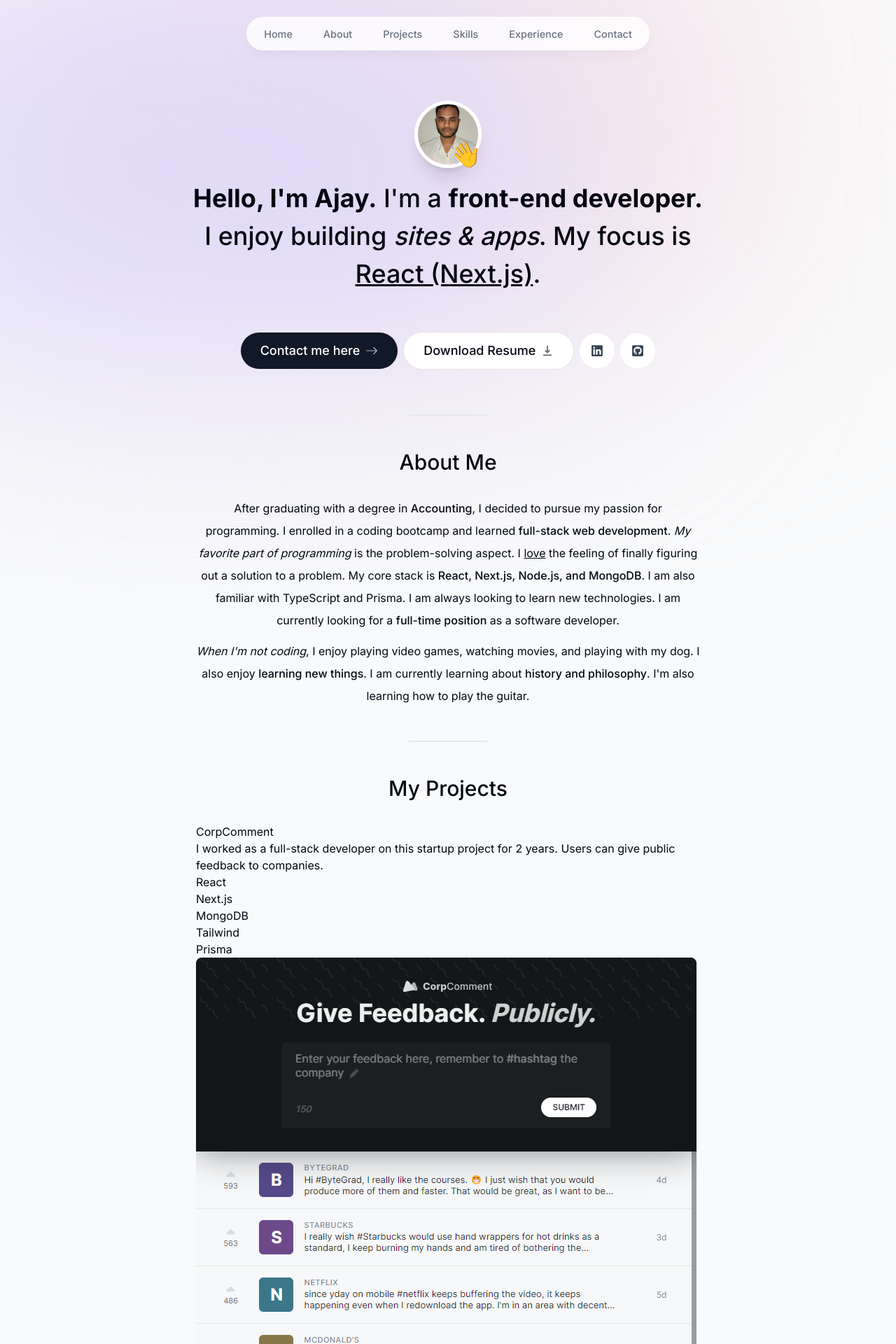
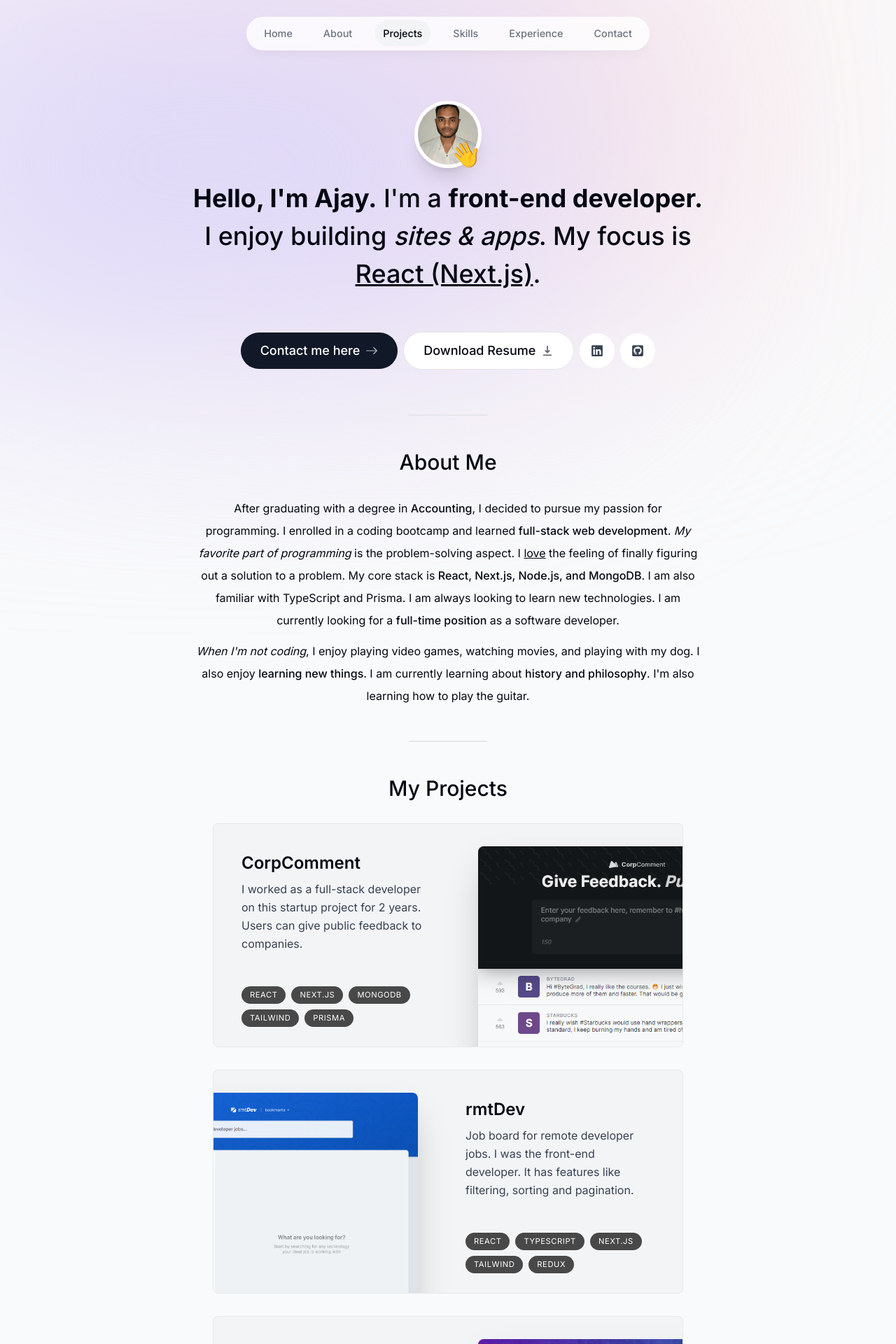
Before and after one commit to ajay-it/portfolio, a Next.js app: page / in a window 1280 px wide. Shown: the top 1920 px of the page at 70% size. Built offline with nearby package versions, Linux system fonts and the light colour scheme.

Commit message:
header functionality

```diff
--- a/app/layout.tsx
+++ b/app/layout.tsx
@@ -1,6 +1,7 @@
 import Header from "@/components/header";
 import "./globals.css";
 import { Inter } from "next/font/google";
+import ActiveSectionContextProvider from "@/context/active-section-context";
 const inter = Inter({ subsets: ["latin"] });
 
 export const metadata = {
@@ -14,14 +15,16 @@ export default function RootLayout({
   children: React.ReactNode;
 }) {
   return (
-    <html lang="en">
+    <html lang="en" className="!scroll-smooth">
       <body
         className={`${inter.className} bg-gray-50 text-gray-950 relative h-[5000px] pt-28 sm:pt-36`}
       >
         <div className="bg-[#fbe2e3] absolute top-[-6rem] -z-10 right-[11rem] h-[31.25rem] w-[31.25rem] rounded-full blur-[10rem] sm:w-[68.75rem]"></div>
         <div className="bg-[#dbd7fb] absolute top-[-1rem] -z-10 left-[-35rem] h-[31.25rem] w-[50rem] rounded-full blur-[10rem] sm:w-[68.75rem] md:left-[-33rem] lg:left-[-28rem] xl:left-[-15rem] 2xl:left-[-5rem]"></div>
-        <Header />
-        {children}
+        <ActiveSectionContextProvider>
+          <Header />
+          {children}
+        </ActiveSectionContextProvider>
       </body>
     </html>
   );
--- a/components/about.tsx
+++ b/components/about.tsx
@@ -1,13 +1,28 @@
 "use client";
 
 import { motion } from "framer-motion";
-import React from "react";
+import React, { useEffect } from "react";
 import SectionHeading from "./section-heading";
+import { useInView } from "react-intersection-observer";
+import { useActiveSectionContext } from "@/context/active-section-context";
 
 export default function About() {
+  const { ref, inView } = useInView({
+    threshold: 0.75,
+  });
+  const { setActiveSection } = useActiveSectionContext();
+
+  useEffect(() => {
+    if (inView) {
+      setActiveSection("About");
+    }
+  }, [inView, setActiveSection]);
+
   return (
     <motion.section
-      className="max-w-[45rem] text-center leading-8"
+      ref={ref}
+      id="about"
+      className="max-w-[45rem] text-center leading-8 scroll-mt-24"
       initial={{ opacity: 0, y: 100 }}
       animate={{ opacity: 1, y: 0 }}
       transition={{ delay: 0.175 }}
--- a/components/header.tsx
+++ b/components/header.tsx
@@ -4,8 +4,10 @@ import React from "react";
 import { motion } from "framer-motion";
 import { links } from "@/lib/data";
 import Link from "next/link";
+import { useActiveSectionContext } from "@/context/active-section-context";
 
 export default function Header() {
+  const { activeSection, setActiveSection } = useActiveSectionContext();
   return (
     <header className="z-[999] relative">
       <motion.div
@@ -15,7 +17,7 @@ export default function Header() {
         initial={{ y: -100, x: "-50%", opacity: 0 }}
         animate={{ y: 0, x: "-50%", opacity: 1 }}
       ></motion.div>
-      <nav className="flex fixed left-1/2 h-12 -translate-x-1/2 py-2 top-0 sm:top-[1.6rem] sm:h-[initial] sm:py-0">
+      <nav className="flex fixed left-1/2 h-12 -translate-x-1/2 py-3 top-0 sm:top-[1.8rem] sm:h-[initial] sm:py-0">
         <ul className="flex w-[22rem] flex-wrap items-center justify-center gap-y-1 text-[0.9rem] font-medium text-gray-500 sm:w-[initial] sm:flex-nowrap sm:gap-5">
           {links.map((link) => (
             <motion.li
@@ -25,10 +27,24 @@ export default function Header() {
               animate={{ y: 0, opacity: 1 }}
             >
               <Link
-                className="flex w-full items-center justify-center px-3 py-3 hover:text-gray-950 transition"
+                className={`flex w-full items-center justify-center px-3 py-2 hover:text-gray-950 transition ${
+                  activeSection === link.name ? "text-gray-950" : ""
+                }`}
                 href={link.hash}
+                onClick={() => setActiveSection(link.name)}
               >
                 {link.name}
+                {activeSection === link.name && (
+                  <motion.span
+                    className="bg-gray-100 rounded-full absolute inset-0 -z-10"
+                    layoutId="activeSection"
+                    transition={{
+                      type: "spring",
+                      stiffness: 380,
+                      damping: 30,
+                    }}
+                  ></motion.span>
+                )}
               </Link>
             </motion.li>
           ))}
--- a/components/intro.tsx
+++ b/components/intro.tsx
@@ -1,16 +1,32 @@
 "use client";
 
-import React from "react";
+import React, { useEffect } from "react";
 import Image from "next/image";
 import { motion } from "framer-motion";
 import Link from "next/link";
 import { BsArrowRight } from "react-icons/bs";
 import { HiDownload } from "react-icons/hi";
 import { FaGithubSquare, FaLinkedin } from "react-icons/fa";
+import { useInView } from "react-intersection-observer";
+import { useActiveSectionContext } from "@/context/active-section-context";
 
 export default function Intro() {
+  const { ref, inView } = useInView({
+    threshold: 0.5,
+  });
+  const { setActiveSection } = useActiveSectionContext();
+
+  useEffect(() => {
+    if (inView) {
+      setActiveSection("Home");
+    }
+  }, [inView, setActiveSection]);
   return (
-    <section className="mb-28 max-w-[50rem] text-center sm:mb-0">
+    <section
+      ref={ref}
+      id="home"
+      className="mb-28 max-w-[50rem] text-center sm:mb-0 scroll-mt-28 sm:scroll-mt-36"
+    >
       <div className="flex justify-center items-center relative">
         <div className="relative">
           <motion.div
--- a/components/project.tsx
+++ b/components/project.tsx
@@ -1,6 +1,9 @@
+"use client";
+
 import { projectsData } from "@/lib/data";
-import React from "react";
+import React, { useRef } from "react";
 import Image from "next/image";
+import { motion, useScroll, useTransform } from "framer-motion";
 
 type ProjectProps = (typeof projectsData)[number];
 
@@ -10,17 +13,54 @@ export default function Project({
   tags,
   imageUrl,
 }: ProjectProps) {
+  const ref = useRef<HTMLDivElement>(null);
+  const { scrollYProgress } = useScroll({
+    target: ref,
+    offset: ["0 1", "1.33 1"],
+  });
+  const scaleProgess = useTransform(scrollYProgress, [0, 1], [0.8, 1]);
+  const opacityProgess = useTransform(scrollYProgress, [0, 1], [0.6, 1]);
+
   return (
-    <section>
-      <h3>{title}</h3>
-      <p>{description}</p>
-      <ul>
-        {tags.map((tag, index) => (
-          <li key={index}>{tag}</li>
-        ))}
-      </ul>
+    <motion.div
+      ref={ref}
+      style={{
+        scale: scaleProgess,
+        opacity: opacityProgess,
+      }}
+      className="group mb-3 sm:mb-8 last:mb-0"
+    >
+      <section className="bg-gray-100 max-w-[42rem] border border-black/5 rounded-lg overflow-hidden sm:pr-8 relative sm:h-[20rem] hover:bg-gray-200 transition sm:group-even:pl-8">
+        <div className="pt-4 pb-7 px-5 sm:pl-10 sm:pr-2 sm:pt-10 sm:max-w-[50%] flex flex-col h-full sm:group-even:ml-[18rem]">
+          <h3 className="text-2xl font-semibold">{title}</h3>
+          <p className="mt-2 leading-relaxed text-gray-700">{description}</p>
+          <ul className="flex flex-wrap mt-4 gap-2 sm:mt-auto">
+            {tags.map((tag, index) => (
+              <li
+                key={index}
+                className="bg-black/[0.7] px-3 py-1 text-[0.7rem] uppercase tracking-wider text-white rounded-full"
+              >
+                {tag}
+              </li>
+            ))}
+          </ul>
+        </div>
+        <Image
+          src={imageUrl}
+          alt={title}
+          className="absolute hidden sm:block top-8 -right-40 w-[28.25rem] rounded-t-lg shadow-2xl
+        transition
+        group-hover:scale-[1.04]
+        group-hover:-translate-x-3
+        group-hover:translate-y-3
+        group-hover:-rotate-2
 
-      <Image src={imageUrl} alt={title} />
-    </section>
+        group-even:group-hover:translate-x-3
+        group-even:group-hover:rotate-2
+
+        group-even:right-[initial] group-even:-left-40"
+        />
+      </section>
+    </motion.div>
   );
 }
--- a/components/projects.tsx
+++ b/components/projects.tsx
@@ -1,11 +1,25 @@
-import React from "react";
+"use client";
+
+import React, { useEffect } from "react";
 import SectionHeading from "./section-heading";
 import { projectsData } from "@/lib/data";
 import Project from "./project";
+import { useInView } from "react-intersection-observer";
+import { useActiveSectionContext } from "@/context/active-section-context";
 
 export default function Projects() {
+  const { ref, inView } = useInView({
+    threshold: 0.5,
+  });
+  const { setActiveSection } = useActiveSectionContext();
+
+  useEffect(() => {
+    if (inView) {
+      setActiveSection("Projects");
+    }
+  }, [inView, setActiveSection]);
   return (
-    <section className="max-w-[45rem]">
+    <section ref={ref} id="projects" className="max-w-[45rem] scroll-mt-24">
       <SectionHeading>My projects</SectionHeading>
       <div>
         {projectsData.map((project, index) => (
--- /dev/null
+++ b/context/active-section-context.tsx
@@ -0,0 +1,46 @@
+"use client";
+
+import { links } from "@/lib/data";
+import React, { createContext, useContext, useState } from "react";
+
+type SectionName = (typeof links)[number]["name"];
+
+type ActiveSectionContextProviderProps = {
+  children: React.ReactNode;
+};
+
+type ActiveSectionContextType = {
+  activeSection: SectionName;
+  setActiveSection: React.Dispatch<React.SetStateAction<SectionName>>;
+};
+
+export const ActiveSectionContext =
+  createContext<ActiveSectionContextType | null>(null);
+
+export default function ActiveSectionContextProvider({
+  children,
+}: ActiveSectionContextProviderProps) {
+  const [activeSection, setActiveSection] = useState<SectionName>("Home");
+  return (
+    <ActiveSectionContext.Provider
+      value={{
+        activeSection,
+        setActiveSection,
+      }}
+    >
+      {children}
+    </ActiveSectionContext.Provider>
+  );
+}
+
+export function useActiveSectionContext() {
+  const context = useContext(ActiveSectionContext);
+
+  if (context === null) {
+    throw new Error(
+      "useActiveSectionContext must be used within an ActiveSectionContextProvider"
+    );
+  }
+
+  return context;
+}
--- a/package.json
+++ b/package.json
@@ -21,6 +21,7 @@
     "react": "18.2.0",
     "react-dom": "18.2.0",
     "react-icons": "^5.0.1",
+    "react-intersection-observer": "^9.8.1",
     "tailwindcss": "3.4.1",
     "typescript": "5.4.2"
   }
```
Also changed, not shown: 1 other file (tests, documents, lock files or other folders).
